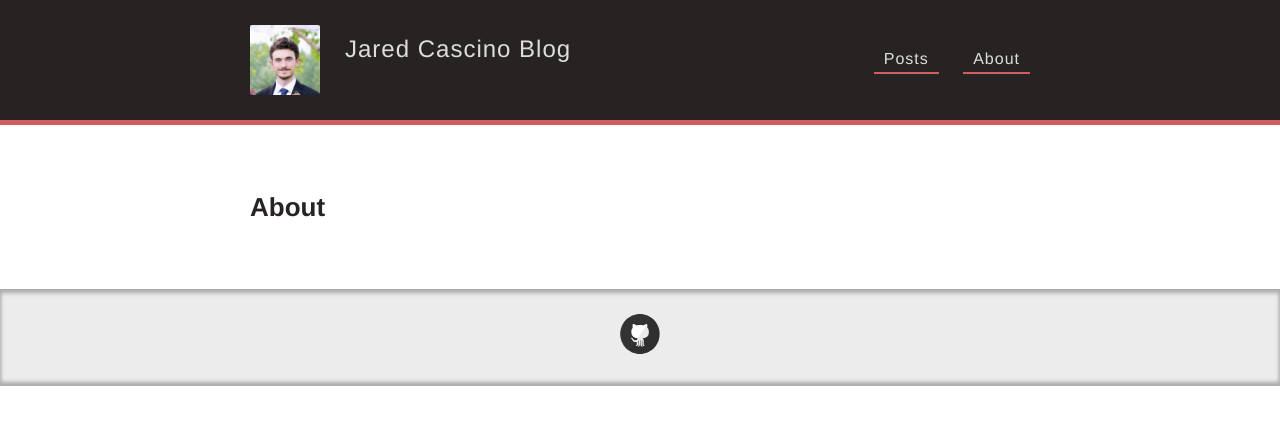
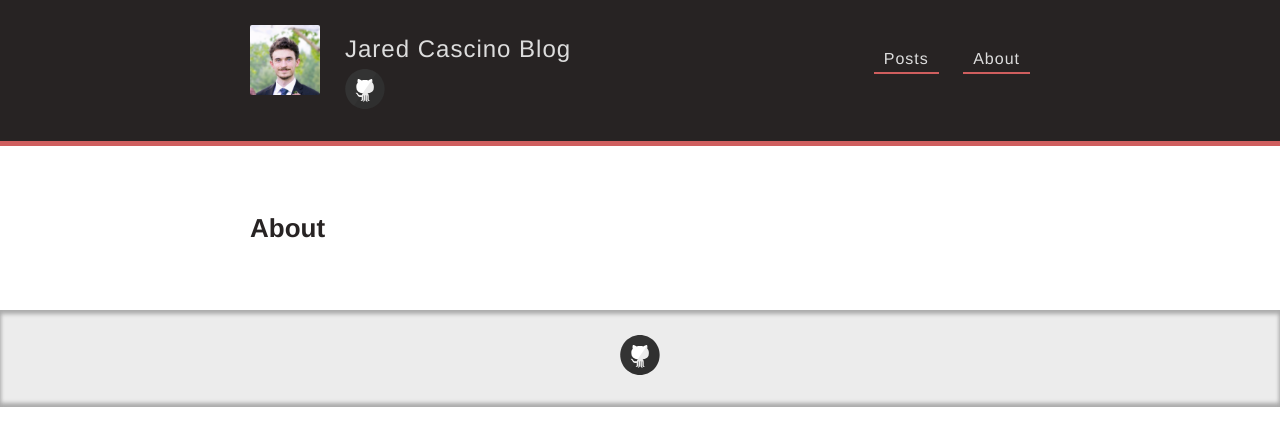
Before and after one commit to jred1/jred1.github.io, a Jekyll site: the page built from about.md, in a window 1280 px wide. Shown: the top 446 px of the page. Built offline with Jekyll 4.4.1, drawn with Linux system fonts in a browser that asks for light colours.

Commit message:
Move Social Links

```diff
--- a/_layouts/default.html
+++ b/_layouts/default.html
@@ -23,6 +23,7 @@
           <div class="site-info">
             <h1 class="site-name"><a href="{{ site.baseurl }}/">{{ site.name }}</a></h1>
             <p class="site-description">{{ site.description }}</p>
+          <div margin="5px 5px 5px 5px">{% include svg-icons.html %}</div>
           </div>
 
           <nav>
```
